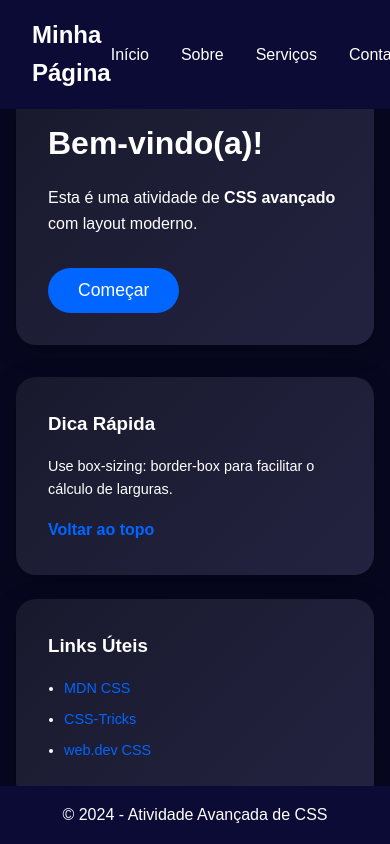
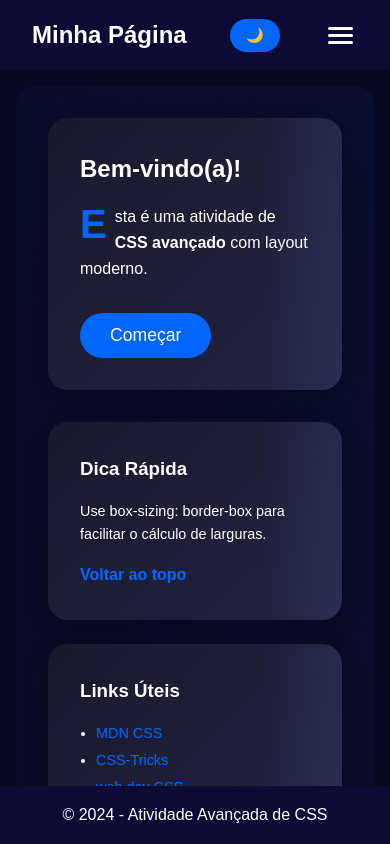
Before and after one commit to levi985/atv-front, a plain HTML site: page index.html in a window 390 px wide. Shown: the top 844 px of the page. Drawn offline with Linux system fonts and the light colour scheme.

Commit message:
implementacao do hamburger menu e do tema escuro

```diff
--- a/index.html
+++ b/index.html
@@ -18,6 +18,12 @@
                 <li><a href="#servicos" class="nav__link">Serviços</a></li>
                 <li><a href="#contato" class="nav__link">Contato</a></li>
             </ul>
+            <button class="theme-toggle" onclick="toggleTheme()">🌙</button>
+            <button class="hamburger" onclick="toggleMenu()">
+                <span></span>
+                <span></span>
+                <span></span>
+            </button>
         </nav>
     </header>
 
@@ -94,5 +100,30 @@
     <footer class="footer">
         <p>&copy; 2024 - Atividade Avançada de CSS</p>
     </footer>
+
+    <script>
+        // Toggle de tema
+        function toggleTheme() {
+            const body = document.body;
+            const themeToggle = document.querySelector('.theme-toggle');
+
+            if (body.getAttribute('data-theme') === 'light') {
+                body.setAttribute('data-theme', 'dark');
+                themeToggle.textContent = '🌙';
+            } else {
+                body.setAttribute('data-theme', 'light');
+                themeToggle.textContent = '☀️';
+            }
+        }
+
+        // Toggle do menu hambúrguer
+        function toggleMenu() {
+            const navLinks = document.querySelector('.nav-links');
+            navLinks.classList.toggle('active');
+        }
+
+        // Inicializar tema escuro por padrão
+        document.body.setAttribute('data-theme', 'dark');
+    </script>
 </body>
 </html>
--- a/style.css
+++ b/style.css
@@ -1,9 +1,33 @@
 :root {
     --primary: #0066ff;
     --success: #10b981;
+    --muted: #9ca3af;
     --bg-dark: rgb(7, 7, 32);
+    --bg-light: #f8fafc;
     --card-bg: rgb(25, 25, 45);
     --card-bg-light: rgb(35, 35, 65);
+    --card-bg-light-theme: #ffffff;
+    --text-dark: #1f2937;
+    --text-white: #ffffff;
+    --shadow: 0 6px 24px rgba(0, 0, 0, 0.3);
+    --shadow-light: 0 6px 24px rgba(0, 0, 0, 0.1);
+    --transition: 0.2s ease;
+}
+
+/* Tema claro */
+[data-theme="light"] {
+    --bg-primary: var(--bg-light);
+    --card-primary: var(--card-bg-light-theme);
+    --text-primary: var(--text-dark);
+    --shadow-primary: var(--shadow-light);
+}
+
+/* Tema escuro (padrão) */
+[data-theme="dark"] {
+    --bg-primary: var(--bg-dark);
+    --card-primary: var(--card-bg);
+    --text-primary: var(--text-white);
+    --shadow-primary: var(--shadow);
 }
 
 * {
@@ -11,12 +35,13 @@
     padding: 0;
     box-sizing: border-box;
     font-family: Arial, sans-serif;
-    color: white;
+    color: var(--text-primary);
 }
 
 body {
-    background-color: var(--bg-dark);
+    background-color: var(--bg-primary);
     line-height: 1.6;
+    transition: var(--transition);
 }
 
 /* Header fixo */
@@ -43,6 +68,14 @@ body {
 
 .nav-links a {
     text-decoration: none;
+    transition: var(--transition);
+}
+
+.nav__link:hover,
+.nav__link:focus {
+    color: var(--primary);
+    outline: 2px solid var(--primary);
+    outline-offset: 2px;
 }
 
 /* Main content */
@@ -55,13 +88,31 @@ body {
     margin-right: auto;
 }
 
-/* Hero section */
+/* Hero section com gradiente */
 .hero {
     margin-bottom: 2rem;
+    background: linear-gradient(135deg, rgba(25, 25, 45, 0.1), rgba(35, 35, 65, 0.1));
+    border-radius: 20px;
+    padding: 2rem;
+    position: relative;
 }
 
+.hero::before {
+    content: '';
+    position: absolute;
+    top: 0;
+    left: 0;
+    right: 0;
+    bottom: 0;
+    background: linear-gradient(45deg, transparent, rgba(0, 102, 255, 0.05));
+    border-radius: 20px;
+    pointer-events: none;
+}
+
+/* Grid layout para duas colunas */
 .main-content {
-    display: flex;
+    display: grid;
+    grid-template-columns: 1fr 280px;
     gap: 2rem;
     margin-bottom: 2rem;
     justify-content: center;
@@ -72,40 +123,52 @@ body {
     display: flex;
     flex-direction: column;
     gap: 1.5rem;
-    width: 280px;
-}
-
-/* Layout de duas colunas para o conteúdo principal */
-.content-layout {
-    display: flex;
-    justify-content: center;
-}
-
-.left-column {
-    max-width: 800px;
     width: 100%;
 }
 
-/* Cards básicos */
+/* Cards básicos com pseudo-elementos */
 .card {
-    background: linear-gradient(135deg, var(--card-bg), var(--card-bg-light));
+    background: linear-gradient(135deg, var(--card-primary), var(--card-bg-light));
     border-radius: 20px;
     padding: 2rem;
-    box-shadow: 0 6px 24px rgba(0, 0, 0, 0.3);
+    box-shadow: var(--shadow-primary);
+    position: relative;
+    overflow: hidden;
+    transition: var(--transition);
+}
+
+.card::before {
+    content: '';
+    position: absolute;
+    top: 0;
+    right: 0;
+    width: 80px;
+    height: 100%;
+    background: linear-gradient(90deg, transparent, rgba(100, 150, 255, 0.1));
+    border-radius: 0 20px 20px 0;
 }
 
 .div-inicio {
-    flex: 1;
     max-width: 600px;
 }
 
 .div-inicio h1 {
-    font-size: 2rem;
+    font-size: clamp(1.5rem, 4vw, 2rem);
     margin-bottom: 1rem;
 }
 
 .div-inicio p {
     margin-bottom: 2rem;
+}
+
+/* Pseudo-elemento para primeira letra */
+.introducao::first-letter {
+    font-size: 2.5em;
+    font-weight: bold;
+    color: var(--primary);
+    float: left;
+    margin-right: 8px;
+    line-height: 1;
 }
 
 .btn {
@@ -116,12 +179,15 @@ body {
     border-radius: 25px;
     font-size: 1.1rem;
     cursor: pointer;
-    transition: 0.2s ease;
+    transition: var(--transition);
 }
 
-.btn:hover {
+.btn:hover,
+.btn:focus {
     background: #0052cc;
     transform: translateY(-2px);
+    outline: 2px solid var(--text-white);
+    outline-offset: 2px;
 }
 
 .dica-rapida {
@@ -141,6 +207,23 @@ body {
     color: var(--primary);
     text-decoration: none;
     font-weight: 600;
+    transition: var(--transition);
+}
+
+.dica-rapida .link:hover {
+    color: #0052cc;
+}
+
+/* Layout de duas colunas para o conteúdo principal */
+.content-layout {
+    display: grid;
+    grid-template-columns: 1fr;
+    justify-content: center;
+}
+
+.left-column {
+    max-width: 800px;
+    width: 100%;
 }
 
 /* Sobre section */
@@ -149,12 +232,13 @@ body {
 }
 
 .sobre-card h2 {
-    font-size: 1.8rem;
+    font-size: clamp(1.5rem, 3vw, 1.8rem);
     margin-bottom: 1rem;
 }
 
 .sobre-card p {
     margin-bottom: 1.5rem;
+    color: var(--muted);
 }
 
 .sobre-card ul {
@@ -162,7 +246,7 @@ body {
 }
 
 .sobre-card li {
-    margin-bottom: 0.5rem;
+    margin: 4px 0;
     color: var(--success);
 }
 
@@ -176,7 +260,7 @@ body {
 }
 
 .servicos-container h2 {
-    font-size: 1.8rem;
+    font-size: clamp(1.5rem, 3vw, 1.8rem);
     margin-bottom: 1.5rem;
 }
 
@@ -192,6 +276,12 @@ body {
     padding: 1.5rem;
     text-align: center;
     border: 1px solid rgba(255, 255, 255, 0.1);
+    transition: var(--transition);
+}
+
+.servico-card:hover {
+    transform: translateY(-4px);
+    box-shadow: 0 8px 32px rgba(0, 0, 0, 0.2);
 }
 
 .servico-card h3 {
@@ -218,13 +308,18 @@ body {
 }
 
 .links-uteis li {
-    margin-bottom: 0.5rem;
+    margin: 4px 0;
     font-size: 0.9rem;
 }
 
 .links-uteis .link {
     color: var(--primary);
     text-decoration: none;
+    transition: var(--transition);
+}
+
+.links-uteis .link:hover {
+    color: #0052cc;
 }
 
 /* Footer */
@@ -237,6 +332,83 @@ body {
     text-align: center;
 }
 
+/* Toggle de tema */
+.theme-toggle {
+    background: var(--primary);
+    color: white;
+    border: none;
+    padding: 8px 16px;
+    border-radius: 20px;
+    cursor: pointer;
+    font-size: 0.9rem;
+    transition: var(--transition);
+}
+
+.theme-toggle:hover {
+    background: #0052cc;
+    transform: scale(1.05);
+}
+
+/* Menu hambúrguer */
+.hamburger {
+    display: none;
+    flex-direction: column;
+    background: none;
+    border: none;
+    cursor: pointer;
+    padding: 5px;
+    gap: 4px;
+}
+
+.hamburger span {
+    width: 25px;
+    height: 3px;
+    background: white;
+    transition: var(--transition);
+    border-radius: 2px;
+}
+
+/* Keyframes para animações */
+@keyframes slideIn {
+    from {
+        transform: translateX(-100%);
+        opacity: 0;
+    }
+    to {
+        transform: translateX(0);
+        opacity: 1;
+    }
+}
+
+@keyframes fadeIn {
+    from {
+        opacity: 0;
+        transform: translateY(-20px);
+    }
+    to {
+        opacity: 1;
+        transform: translateY(0);
+    }
+}
+
+@keyframes glow {
+    0%, 100% {
+        box-shadow: 0 0 20px rgba(0, 102, 255, 0.3);
+    }
+    50% {
+        box-shadow: 0 0 30px rgba(0, 102, 255, 0.6);
+    }
+}
+
+/* Aplicando animações */
+.card {
+    animation: fadeIn 0.6s ease-out;
+}
+
+.btn:hover {
+    animation: glow 2s infinite;
+}
+
 /* Media Queries simplificados */
 @media (max-width: 1024px) {
     .services__grid {
@@ -244,7 +416,7 @@ body {
     }
 
     .main-content {
-        flex-direction: column;
+        grid-template-columns: 1fr;
         align-items: center;
     }
 
@@ -261,13 +433,37 @@ body {
     }
 
     .main-content {
-        flex-direction: column;
-        align-items: center;
+        grid-template-columns: 1fr;
     }
 
     .right-sidebar {
         width: 100%;
         max-width: 500px;
+    }
+
+    .hamburger {
+        display: flex;
+    }
+
+    .nav-links {
+        display: none;
+        position: absolute;
+        top: 100%;
+        left: 0;
+        right: 0;
+        background: rgb(11, 11, 54);
+        flex-direction: column;
+        padding: 1rem;
+        gap: 1rem;
+        animation: slideIn 0.3s ease-out;
+    }
+
+    .nav-links.active {
+        display: flex;
+    }
+
+    .navbar {
+        position: relative;
     }
 }
 
```
